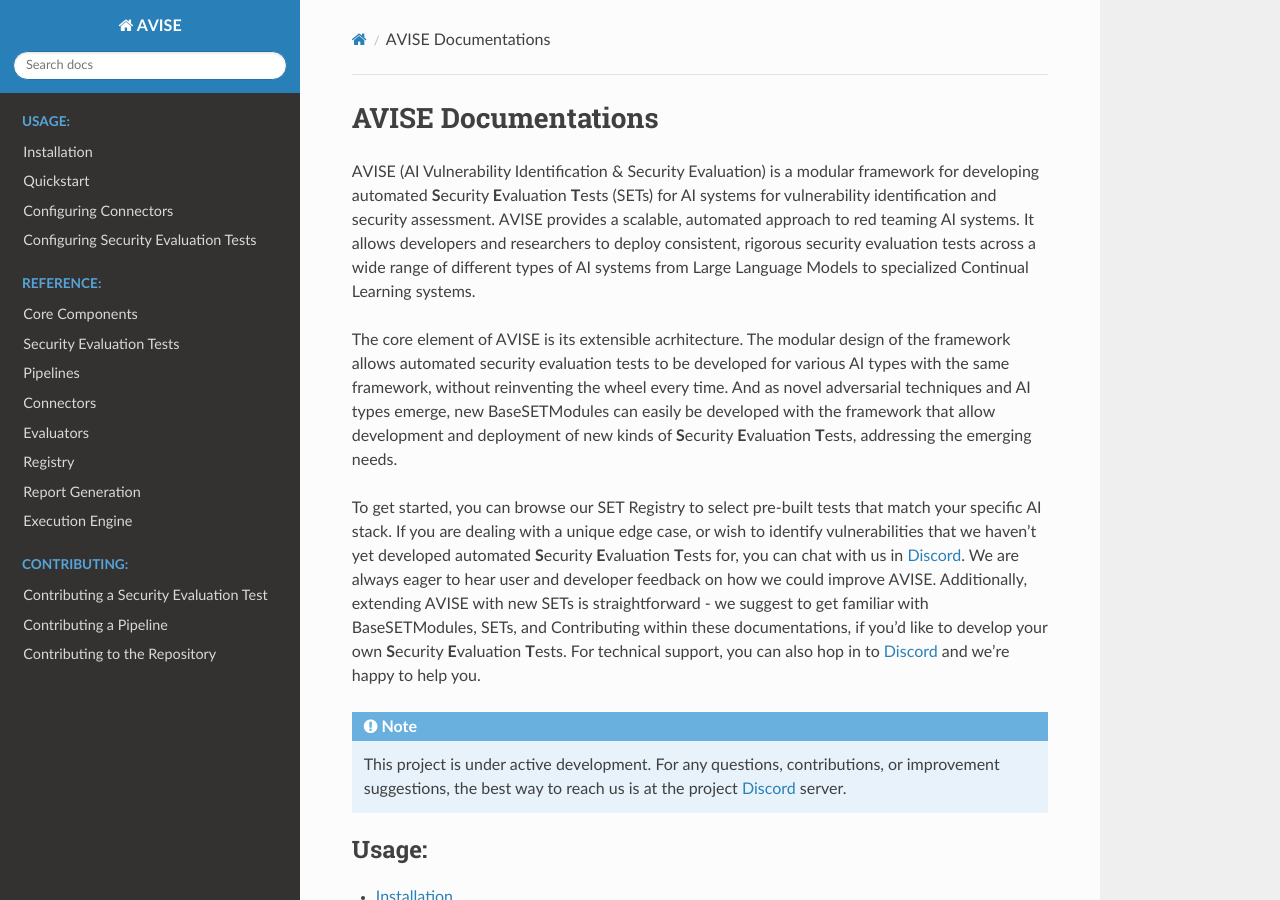
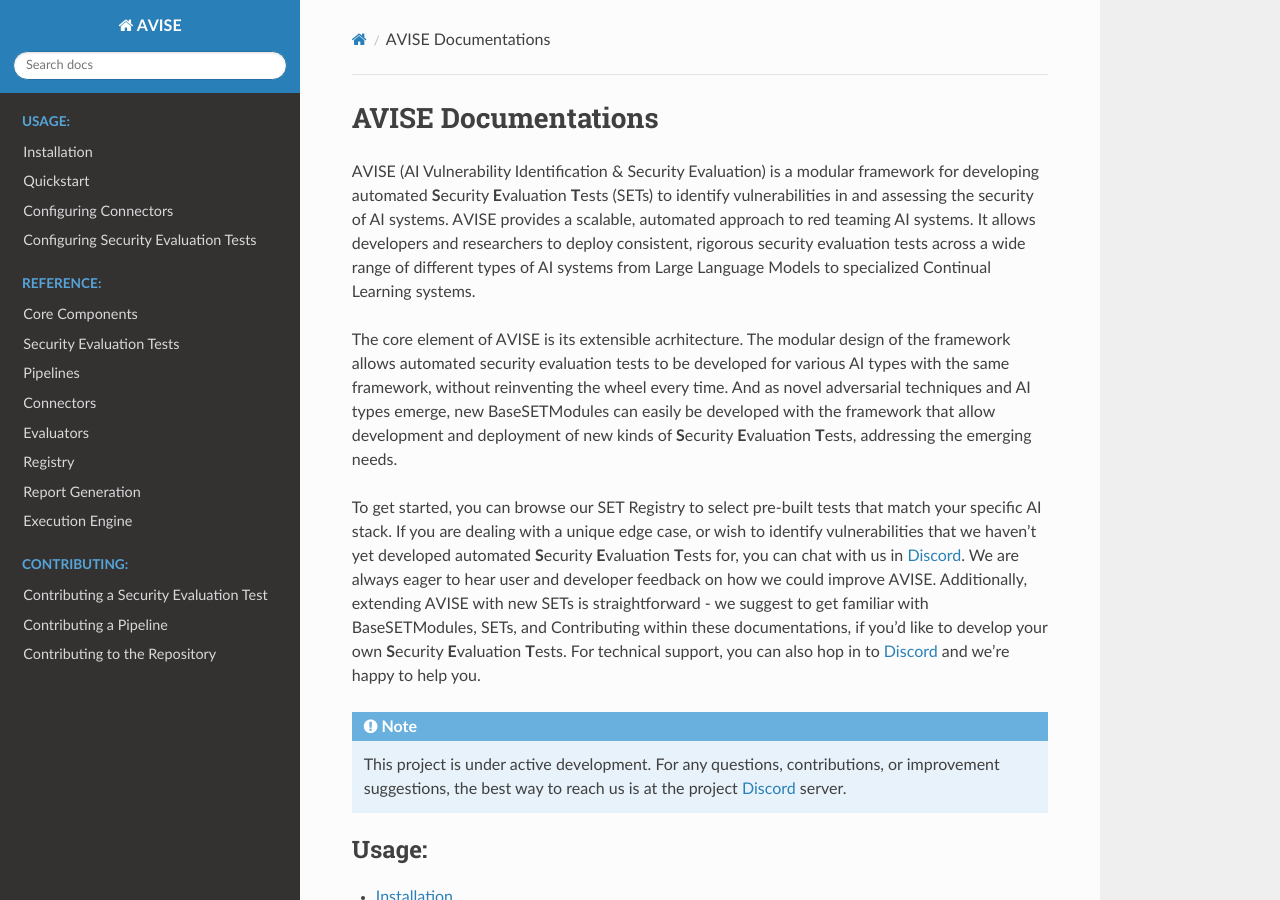
Before and after one commit to ouspg/AVISE, a Sphinx documentation site: the page built from docs/source/index.rst, in a window 1280 px wide and 900 px high. Built offline with Sphinx 7.4.7 and the Read the Docs theme 3.1.0, drawn with Linux system fonts in a browser that asks for light colours.

Commit message:
docs index updt

```diff
--- a/docs/source/index.rst
+++ b/docs/source/index.rst
@@ -2,7 +2,7 @@ AVISE Documentations
 =====================
 
 AVISE (AI Vulnerability Identification & Security Evaluation) is a modular framework for developing automated **S**\ ecurity
-**E**\ valuation **T**\ ests (SETs) for AI systems for vulnerability identification and security assessment. AVISE provides a scalable,
+**E**\ valuation **T**\ ests (SETs) to identify vulnerabilities in and assessing the security of AI systems. AVISE provides a scalable,
 automated approach to red teaming AI systems. It allows developers and researchers to deploy consistent, rigorous security
 evaluation tests across a wide range of different types of AI systems from Large Language Models to specialized
 Continual Learning systems.
```
